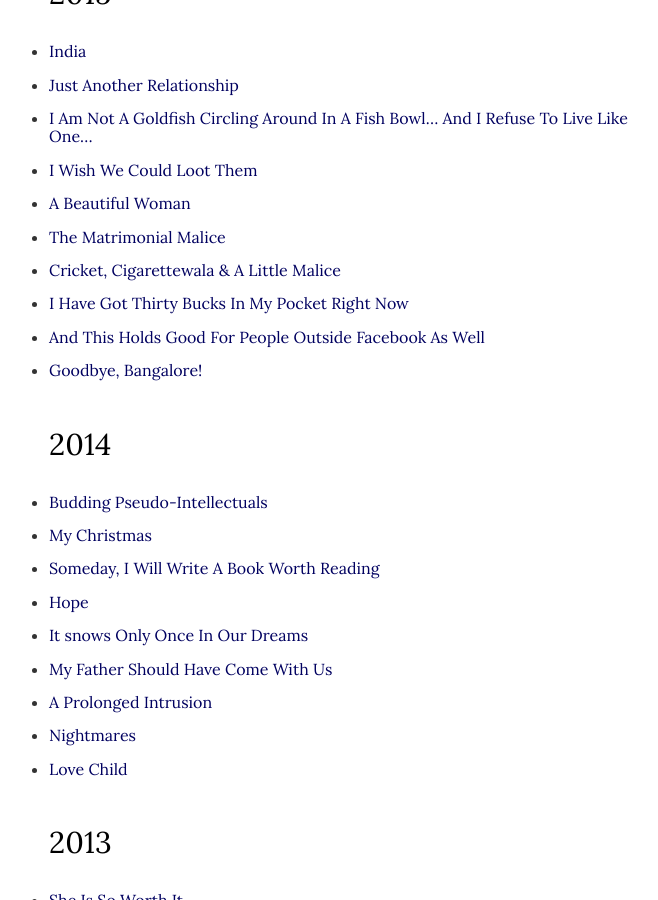
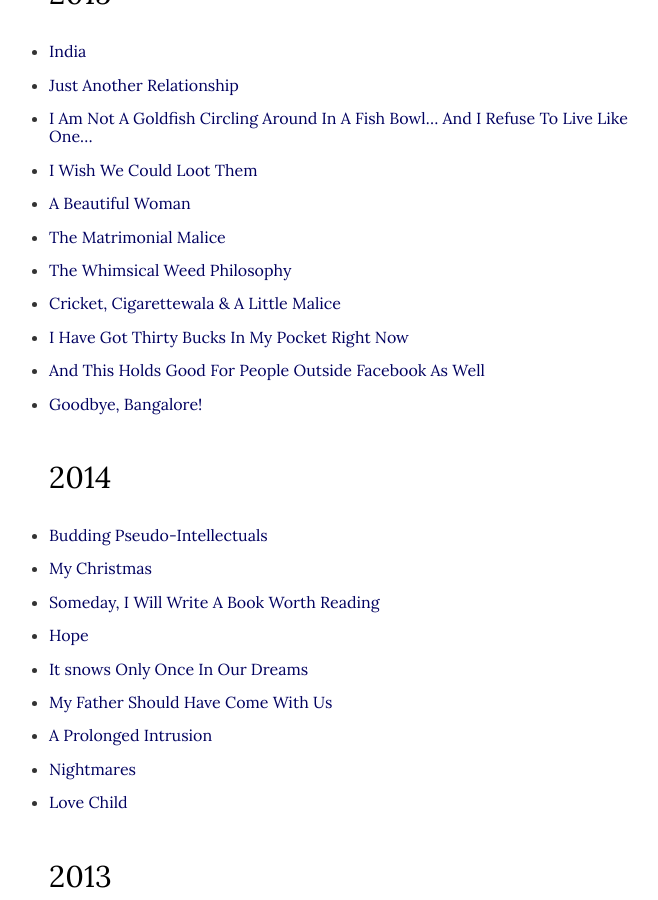
Before and after one commit to argumentativeyouth/pblog, a Jekyll site: the page built from _pages/all-posts.md, in a window 1280 px wide and 900 px high, scrolled down 4494 px. Shown: the whole window, without its empty margins (316-974 px from the left). Built offline with Jekyll 4.4.1, drawn with Linux system fonts in a browser that asks for light colours.

Commit message:
Update all-posts.md

```diff
--- a/_pages/all-posts.md
+++ b/_pages/all-posts.md
@@ -123,6 +123,7 @@ image:
 * [I Wish We Could Loot Them](https://pritams.blog/i-wish-we-could-loot-them/)
 * [A Beautiful Woman](https://pritams.blog/a-beautiful-woman)
 * [The Matrimonial Malice](https://pritams.blog/the-matrimonial-malice/)
+* [The Whimsical Weed Philosophy](https://pritams.blog/the-whimsical-weed-philosophy)
 * [Cricket, Cigarettewala & A Little Malice](https://pritams.blog/cricket-cigarettewalla-and-a-little-malice)
 * [I Have Got Thirty Bucks In My Pocket Right Now](https://pritams.blog/i-have-got-thirty-bucks-in-my-pocket-right-now)
 * [And This Holds Good For People Outside Facebook As Well](https://pritams.blog/and-this-holds-good-for-people-outside-facebook-as-well/)
```
